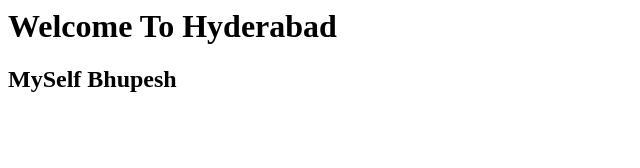
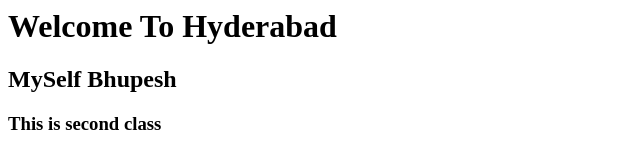
Before and after one commit to balubalaraju1996/flicartproject, a plain HTML site: page Index.html in a window 1280 px wide. Shown: the whole page, without its empty margins (0-640 px from the left). Drawn offline with Linux system fonts and the light colour scheme.

Commit message:
Changes dione

```diff
--- a/Index.html
+++ b/Index.html
@@ -1,3 +1,4 @@
 <h1>Welcome To Hyderabad</h1>
 
 <h2> MySelf Bhupesh</h2>
+<h3> This is second class</h3>
```
